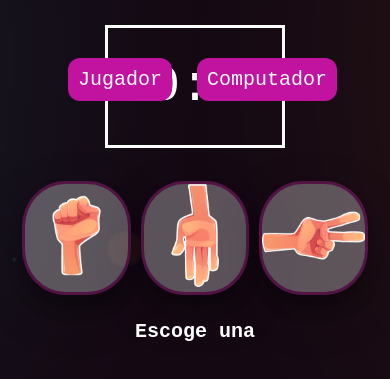
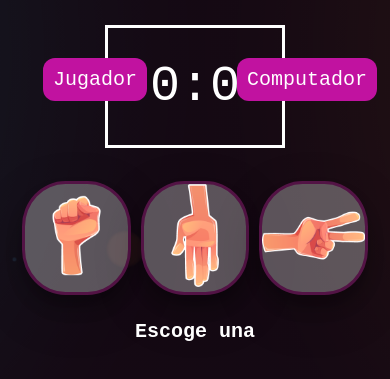
Before and after one commit to HeyJotaPez/piedra-papel-tijeras, a plain HTML site: page index.html in a window 390 px wide. Shown: the part 365-744 px from the top of the page. Drawn offline with Linux system fonts and the light colour scheme.

```diff
--- a/css/style.css
+++ b/css/style.css
@@ -75,12 +75,12 @@ header{
 
 #tablero-jugador{
   position: absolute;
-  left: -40px;
+  left: -65px;
 }
 
 #tablero-cpu{
   position: absolute;
-  right: -55px;
+  right: -95px;
 }
 
 /* ------------------------------Decisiones de jugadores */
```
